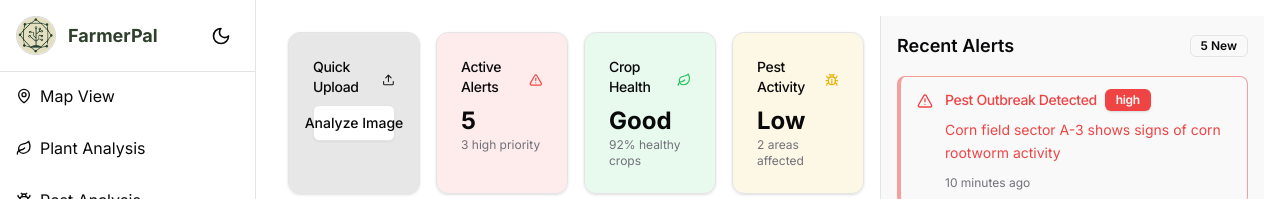
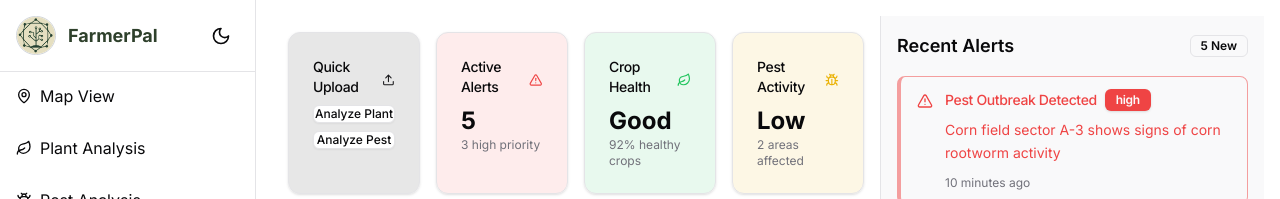
Before and after one commit to martinivnv/farmer-pal, a Next.js app: page /dashboard in a window 1280 px wide. Shown: the top 199 px of the page. Built offline with nearby package versions, Linux system fonts and the light colour scheme.

Commit message:
updates to the general dashboard

```diff
--- a/src/app/dashboard/page.js
+++ b/src/app/dashboard/page.js
@@ -4,6 +4,7 @@ import { Button } from "@/components/ui/button";
 import { AlertTriangle, Bug, Leaf, Upload } from "lucide-react";
 import { FarmMap } from "@/components/farm-map";
 import { AlertsList } from "@/components/alerts-list";
+import Link from "next/link";
 
 export default function DashboardPage() {
   return (
@@ -20,9 +21,24 @@ export default function DashboardPage() {
                 <Upload className="h-4 w-4 text-primary" />
               </CardHeader>
               <CardContent>
-								<Button className="w-full" variant="outline">
-									Analyze Image
+                <div className="flex flex-col gap-2">
+                  <Button
+                    asChild
+                    className="flex-1"
+                    size="sm"
+                    variant="outline"
+                  >
+                    <Link href="/dashboard/plant-analysis">Analyze Plant</Link>
                   </Button>
+                  <Button
+                    asChild
+                    className="flex-1"
+                    size="sm"
+                    variant="outline"
+                  >
+                    <Link href="/dashboard/pest-analysis">Analyze Pest</Link>
+                  </Button>
+                </div>
               </CardContent>
             </Card>
             <Card className="bg-destructive/10">
--- a/src/components/crop/CropLocationMap.js
+++ b/src/components/crop/CropLocationMap.js
@@ -16,19 +16,20 @@ export default function CropLocationMap({
   // Get user's location or use a default location
   useEffect(() => {
     if (!isMapLoaded) {
-      navigator.geolocation.getCurrentPosition(
-        (position) => {
-          const userLocation = {
-            lat: position.coords.latitude,
-            lng: position.coords.longitude,
-          };
-          initializeMap(userLocation);
-        },
-        () => {
-          // Fallback to a default location if geolocation fails
-          initializeMap({ lat: -13.977843, lng: 33.768872 }); // Default to Malawi -13.977843, 33.768872
-        }
-      );
+      // navigator.geolocation.getCurrentPosition(
+      //   (position) => {
+      //     const userLocation = {
+      //       lat: position.coords.latitude,
+      //       lng: position.coords.longitude,
+      //     };
+      //     initializeMap(userLocation);
+      //   },
+      //   () => {
+      //     // Fallback to a default location if geolocation fails
+      //     initializeMap({ lat: -13.977843, lng: 33.768872 }); // Default to Malawi -13.977843, 33.768872
+      //   }
+      // );
+      initializeMap({ lat: 7.729149, lng: -0.867623 }); //7.729149, -0.867623
     }
   }, [isMapLoaded]);
 
--- a/src/pages/api/crop-location-planner/index.js
+++ b/src/pages/api/crop-location-planner/index.js
@@ -147,20 +147,20 @@ async function getEnvironmentalData(locationData) {
   return {
     elevation: locationData.elevation,
     soilQuality: {
-      ph: 6.5,
-      organicMatter: "3.5%",
-      nitrogen: "Moderate",
-      phosphorus: "Low",
-      potassium: "Medium",
+      ph: 6.8,
+      organicMatter: "2.5%",
+      nitrogen: "Low",
+      phosphorus: "Medium",
+      potassium: "High",
     },
     climate: {
-      averageRainfall: 900, // in millimeters
-      averageTemperature: 24, // in °C
-      growingSeasonLength: 180, // in days
+      averageRainfall: 1000, // in millimeters
+      averageTemperature: 27, // in °C
+      growingSeasonLength: 200, // in days
     },
     terrain: {
-      slope: "1%",
-      aspect: "North-east", // approximate aspect
+      slope: "2%",
+      aspect: "South-west", // approximate aspect for many parts of Ghana
       drainageClass: "Well-drained",
     },
   };
```
Lines whose indentation alone changed are shown as unchanged.
